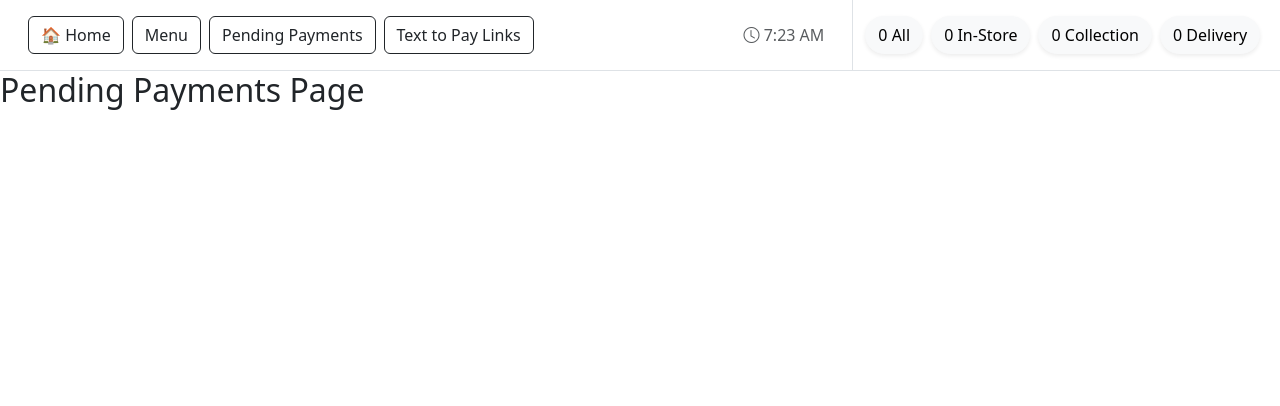
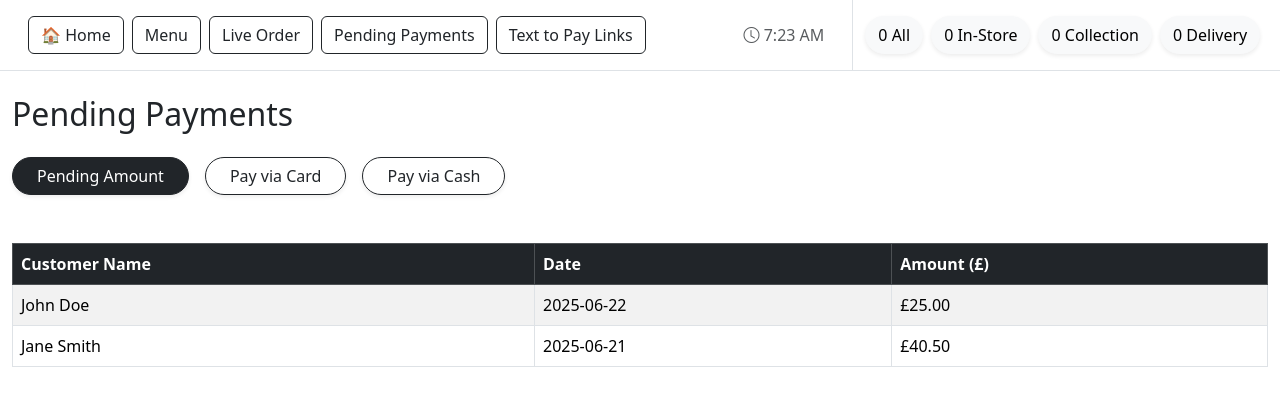
Before and after one commit to sarmad52422/spicy-chef-admin, a React (Create React App) app: page /pending-payments in a window 1280 px wide. Shown: the top 406 px of the page. Built offline with nearby package versions, Linux system fonts and the light colour scheme.

Commit message:
added the pending payment page design and login page

```diff
--- a/src/App.js
+++ b/src/App.js
@@ -11,6 +11,7 @@ import Checkout from "./pages/Checkout";
 import { useDispatch } from "react-redux";
 import { initializeMenu } from "./redux/slices/menuSlice";
 import { useEffect } from "react";
+import Login from "./pages/Login";
 
 function App() {
   const dispatch = useDispatch();
@@ -32,6 +33,7 @@ function App() {
         <Route path="/pending-payments" element={<PendingPayments />} />
         <Route path="/text-to-pay" element={<TextToPay />} />
         <Route path="/checkout" element={<Checkout />} />
+        <Route path="/login" element={<Login />} />
       </Routes>
     </Router>
   );
--- a/src/components/Navbar.js
+++ b/src/components/Navbar.js
@@ -1,8 +1,9 @@
 import React, { useState, useEffect } from "react";
-import { Link } from "react-router-dom";
+import { Link, useLocation } from "react-router-dom";
 
 const Navbar = () => {
   const [time, setTime] = useState("");
+  const location = useLocation();
 
   useEffect(() => {
     const updateTime = () => {
@@ -10,15 +11,19 @@ const Navbar = () => {
       let hours = now.getHours();
       const minutes = now.getMinutes().toString().padStart(2, "0");
       const ampm = hours >= 12 ? "PM" : "AM";
-      hours = hours % 12 || 12; // Convert 0 to 12
+      hours = hours % 12 || 12;
       setTime(`${hours}:${minutes} ${ampm}`);
     };
 
-    updateTime(); // Set immediately
-    const interval = setInterval(updateTime, 1000); // Update every second
+    updateTime();
+    const interval = setInterval(updateTime, 1000);
 
     return () => clearInterval(interval);
   }, []);
+
+  if (location.pathname === "/login") {
+    return null;
+  }
 
   return (
     <div className="container-fluid">
@@ -32,9 +37,9 @@ const Navbar = () => {
               <Link to="/menu" className="btn btn-outline-dark">
                 Menu
               </Link>
-              {/* <Link to="/live-order" className="btn btn-outline-dark">
+              <Link to="/live-order" className="btn btn-outline-dark">
                 Live Order
-              </Link> */}
+              </Link>
               <Link to="/pending-payments" className="btn btn-outline-dark">
                 Pending Payments
               </Link>
--- /dev/null
+++ b/src/pages/Login.js
@@ -0,0 +1,60 @@
+import React, { useState } from "react";
+import { useNavigate } from "react-router-dom";
+
+const Login = () => {
+  const [email, setEmail] = useState("");
+  const [password, setPassword] = useState("");
+  const navigate = useNavigate();
+
+  const handleLogin = (e) => {
+    e.preventDefault();
+
+    // You can replace this with your real auth logic
+    if (email === "admin@example.com" && password === "password") {
+      // simulate login success
+      alert("Login successful!");
+      navigate("/dashboard"); // redirect after login
+    } else {
+      alert("Invalid credentials");
+    }
+  };
+
+  return (
+    <div className="d-flex justify-content-center align-items-center vh-100 bg-light">
+      <div className="card shadow p-4" style={{ width: "100%", maxWidth: "400px" }}>
+        <h3 className="text-center mb-4">Login</h3>
+        <form onSubmit={handleLogin}>
+          <div className="mb-3">
+            <label htmlFor="email" className="form-label">Email address</label>
+            <input
+              type="email"
+              className="form-control"
+              id="email"
+              value={email}
+              onChange={(e) => setEmail(e.target.value)}
+              required
+              placeholder="Enter email"
+            />
+          </div>
+          <div className="mb-3">
+            <label htmlFor="password" className="form-label">Password</label>
+            <input
+              type="password"
+              className="form-control"
+              id="password"
+              value={password}
+              onChange={(e) => setPassword(e.target.value)}
+              required
+              placeholder="Enter password"
+            />
+          </div>
+          <button type="submit" className="btn btn-dark w-100">
+            Login
+          </button>
+        </form>
+      </div>
+    </div>
+  );
+};
+
+export default Login;
--- a/src/pages/Menu.js
+++ b/src/pages/Menu.js
@@ -64,10 +64,10 @@ const Menu = () => {
     setShowSubCategoryModal(true);
   };
 
-  const handleEditSubCategory = (subCategory) => {
-    setSubCategoryEditData(subCategory);
-    setShowSubCategoryModal(true);
-  };
+  // const handleEditSubCategory = (subCategory) => {
+  //   setSubCategoryEditData(subCategory);
+  //   setShowSubCategoryModal(true);
+  // };
 
   const handleSaveSubCategory = (data) => {
     if (subCategoryEditData) {
--- a/src/pages/PendingPayments.js
+++ b/src/pages/PendingPayments.js
@@ -1,5 +1,82 @@
-import React from 'react';
+import React, { useState } from "react";
+import { Table } from "react-bootstrap";
 
-export default function PendingPayments() {
-  return <h2>Pending Payments Page</h2>;
-}
+const PendingPayments = () => {
+  const [activeTab, setActiveTab] = useState("pending");
+
+  const dummyData = {
+    pending: [
+      { name: "John Doe", date: "2025-06-22", amount: 25.0 },
+      { name: "Jane Smith", date: "2025-06-21", amount: 40.5 },
+    ],
+    card: [
+      { name: "Alice Johnson", date: "2025-06-20", amount: 60.0 },
+      { name: "Bob Brown", date: "2025-06-18", amount: 32.75 },
+    ],
+    cash: [
+      { name: "Charlie Davis", date: "2025-06-19", amount: 20.0 },
+    ],
+  };
+
+  const renderTable = (data) => (
+    <Table striped bordered hover responsive className="mt-4">
+      <thead className="table-dark">
+        <tr>
+          <th>Customer Name</th>
+          <th>Date</th>
+          <th>Amount (£)</th>
+        </tr>
+      </thead>
+      <tbody>
+        {data.map((item, idx) => (
+          <tr key={idx}>
+            <td>{item.name}</td>
+            <td>{item.date}</td>
+            <td>£{item.amount.toFixed(2)}</td>
+          </tr>
+        ))}
+      </tbody>
+    </Table>
+  );
+
+  return (
+    <div className="container-fluid py-4">
+      <h2 className="mb-4">Pending Payments</h2>
+
+      {/* Stylish Tab Buttons */}
+      <div className="d-flex gap-3 flex-wrap mb-4">
+        <button
+          className={`btn ${
+            activeTab === "pending" ? "btn-dark" : "btn-outline-dark"
+          } rounded-pill px-4 shadow-sm`}
+          onClick={() => setActiveTab("pending")}
+        >
+          Pending Amount
+        </button>
+        <button
+          className={`btn ${
+            activeTab === "card" ? "btn-dark" : "btn-outline-dark"
+          } rounded-pill px-4 shadow-sm`}
+          onClick={() => setActiveTab("card")}
+        >
+          Pay via Card
+        </button>
+        <button
+          className={`btn ${
+            activeTab === "cash" ? "btn-dark" : "btn-outline-dark"
+          } rounded-pill px-4 shadow-sm`}
+          onClick={() => setActiveTab("cash")}
+        >
+          Pay via Cash
+        </button>
+      </div>
+
+      {/* Table content based on active tab */}
+      {activeTab === "pending" && renderTable(dummyData.pending)}
+      {activeTab === "card" && renderTable(dummyData.card)}
+      {activeTab === "cash" && renderTable(dummyData.cash)}
+    </div>
+  );
+};
+
+export default PendingPayments;
--- a/src/redux/slices/menuSlice.js
+++ b/src/redux/slices/menuSlice.js
@@ -8,10 +8,7 @@ const menuSlice = createSlice({
   name: "menu",
   initialState,
   reducers: {
-    initializeMenu: (state, action) => {
-      return action.payload; // or whatever initialization logic you need
-    },
-    // Initialize with loaded data
+    // ✅ Correct: Single initializeMenu reducer
     initializeMenu: (state, action) => {
       state.categories = action.payload || [];
     },
@@ -49,11 +46,13 @@ const menuSlice = createSlice({
         };
       }
     },
+
     deleteCategory: (state, action) => {
       state.categories = state.categories.filter(
         (cat) => cat.id !== action.payload.id
       );
     },
+
     addSubCategory: (state, action) => {
       const { categoryId, subCategory } = action.payload;
       const category = state.categories.find((cat) => cat.id === categoryId);
@@ -64,8 +63,10 @@ const menuSlice = createSlice({
         });
       }
     },
+
     editSubCategory: (state, action) => {
-      const { categoryId, subIndex, name, price, id, image, description } = action.payload;
+      const { categoryId, subIndex, name, price, id, image, description } =
+        action.payload;
       const category = state.categories.find((cat) => cat.id === categoryId);
       if (category && category.subCategories[subIndex]) {
         category.subCategories[subIndex] = {
@@ -80,10 +81,12 @@ const menuSlice = createSlice({
               ? image
               : category.subCategories[subIndex].image,
           id: id || category.subCategories[subIndex].id,
-          description: description || category.subCategories[subIndex].description,
+          description:
+            description || category.subCategories[subIndex].description,
         };
       }
     },
+
     deleteSubCategory: (state, action) => {
       const { categoryId, subIndex } = action.payload;
       const category = state.categories.find((cat) => cat.id === categoryId);
```
